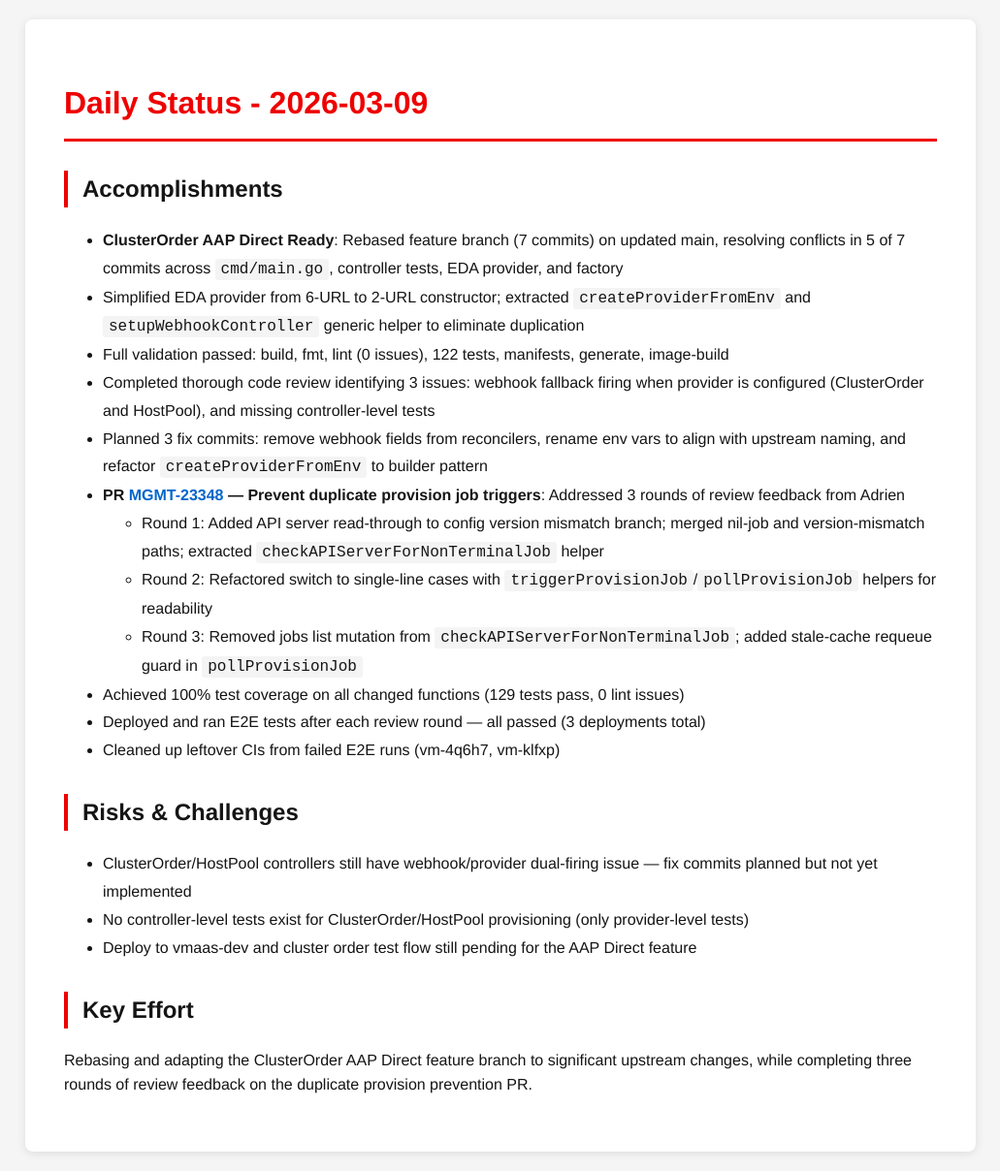
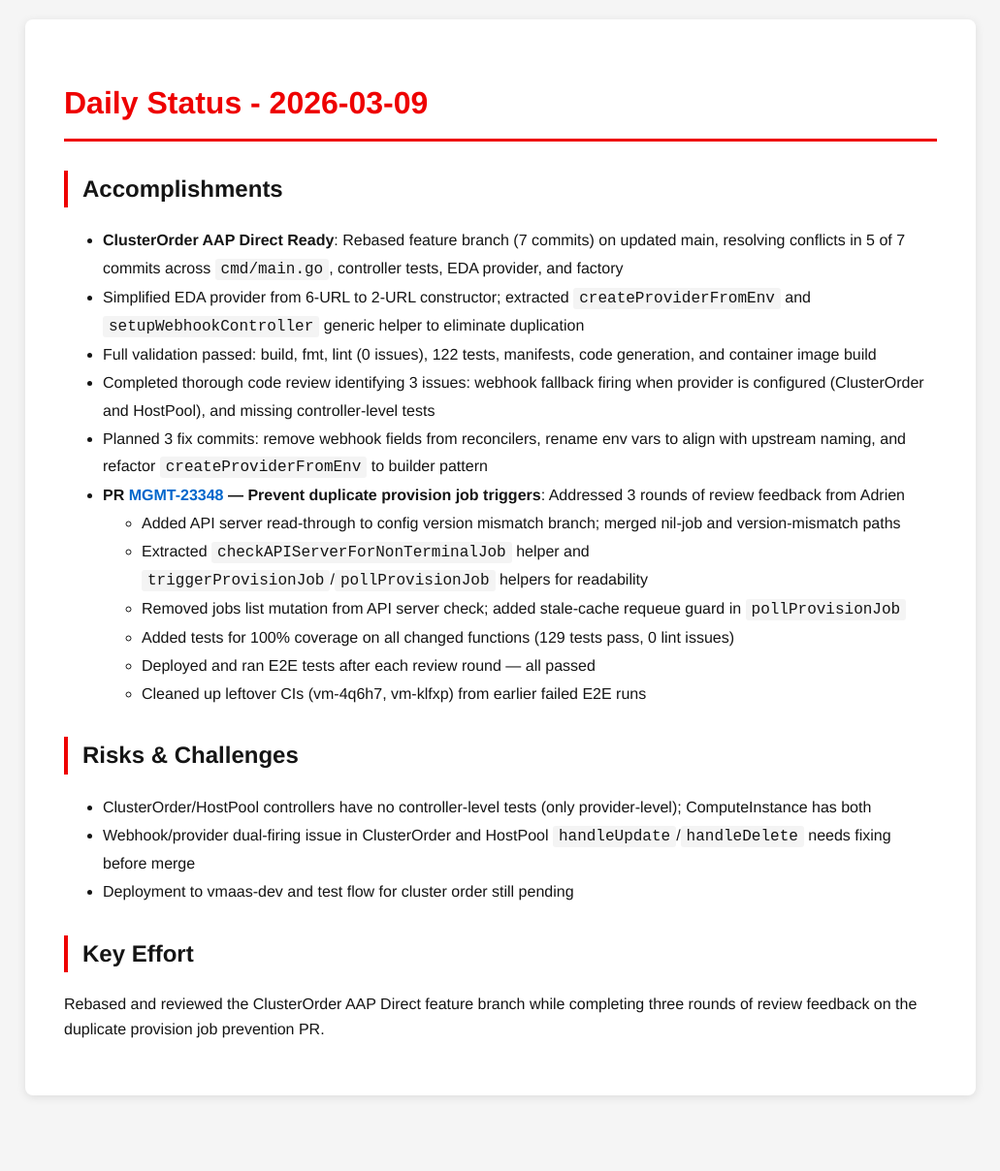
Before and after one commit to tzvatot/daily-status, a Jekyll site: the page built from 2026-03-09.md, in a window 1280 px wide. Shown: the whole page at 97% size, without its empty margins (124-1155 px from the left). Built offline with Jekyll 4.4.1, drawn with Linux system fonts in a browser that asks for light colours; after the commit the page ends 1150 px from its top, so only the background shows below that.

Commit message:
Daily status update - 2026-03-09

```diff
--- a/2026-03-09.md
+++ b/2026-03-09.md
@@ -9,21 +9,21 @@ date: 2026-03-09
 ## Accomplishments
 - **ClusterOrder AAP Direct Ready**: Rebased feature branch (7 commits) on updated main, resolving conflicts in 5 of 7 commits across `cmd/main.go`, controller tests, EDA provider, and factory
 - Simplified EDA provider from 6-URL to 2-URL constructor; extracted `createProviderFromEnv` and `setupWebhookController` generic helper to eliminate duplication
-- Full validation passed: build, fmt, lint (0 issues), 122 tests, manifests, generate, image-build
+- Full validation passed: build, fmt, lint (0 issues), 122 tests, manifests, code generation, and container image build
 - Completed thorough code review identifying 3 issues: webhook fallback firing when provider is configured (ClusterOrder and HostPool), and missing controller-level tests
 - Planned 3 fix commits: remove webhook fields from reconcilers, rename env vars to align with upstream naming, and refactor `createProviderFromEnv` to builder pattern
 - **PR [MGMT-23348](https://issues.redhat.com/browse/MGMT-23348) — Prevent duplicate provision job triggers**: Addressed 3 rounds of review feedback from Adrien
-  - Round 1: Added API server read-through to config version mismatch branch; merged nil-job and version-mismatch paths; extracted `checkAPIServerForNonTerminalJob` helper
-  - Round 2: Refactored switch to single-line cases with `triggerProvisionJob`/`pollProvisionJob` helpers for readability
-  - Round 3: Removed jobs list mutation from `checkAPIServerForNonTerminalJob`; added stale-cache requeue guard in `pollProvisionJob`
-- Achieved 100% test coverage on all changed functions (129 tests pass, 0 lint issues)
-- Deployed and ran E2E tests after each review round — all passed (3 deployments total)
-- Cleaned up leftover CIs from failed E2E runs (vm-4q6h7, vm-klfxp)
+  - Added API server read-through to config version mismatch branch; merged nil-job and version-mismatch paths
+  - Extracted `checkAPIServerForNonTerminalJob` helper and `triggerProvisionJob`/`pollProvisionJob` helpers for readability
+  - Removed jobs list mutation from API server check; added stale-cache requeue guard in `pollProvisionJob`
+  - Added tests for 100% coverage on all changed functions (129 tests pass, 0 lint issues)
+  - Deployed and ran E2E tests after each review round — all passed
+  - Cleaned up leftover CIs (vm-4q6h7, vm-klfxp) from earlier failed E2E runs
 
 ## Risks & Challenges
-- ClusterOrder/HostPool controllers still have webhook/provider dual-firing issue — fix commits planned but not yet implemented
-- No controller-level tests exist for ClusterOrder/HostPool provisioning (only provider-level tests)
-- Deploy to vmaas-dev and cluster order test flow still pending for the AAP Direct feature
+- ClusterOrder/HostPool controllers have no controller-level tests (only provider-level); ComputeInstance has both
+- Webhook/provider dual-firing issue in ClusterOrder and HostPool `handleUpdate`/`handleDelete` needs fixing before merge
+- Deployment to vmaas-dev and test flow for cluster order still pending
 
 ## Key Effort
-Rebasing and adapting the ClusterOrder AAP Direct feature branch to significant upstream changes, while completing three rounds of review feedback on the duplicate provision prevention PR.
+Rebased and reviewed the ClusterOrder AAP Direct feature branch while completing three rounds of review feedback on the duplicate provision job prevention PR.
```
